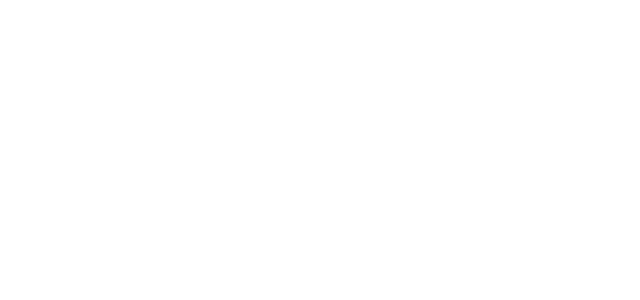
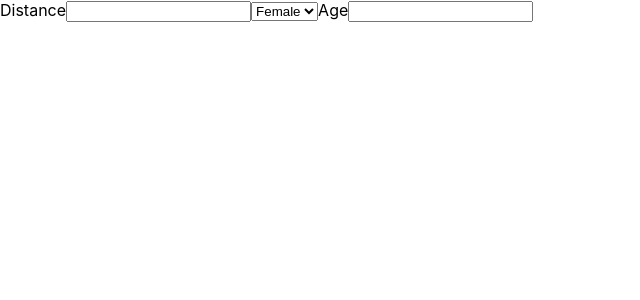
Before and after one commit to yasmineezequiel/Cooper_Challenge_Client, a React (Create React App) app: page / in a window 1280 px wide. Shown: the top 300 px of the page, without its empty margins (0-640 px from the left). Built offline with nearby package versions, Linux system fonts and the light colour scheme.

Commit message:
Refactores input field and add eventhandler in app.js.

```diff
--- a/src/App.js
+++ b/src/App.js
@@ -1,5 +1,6 @@
 import React, { Component } from 'react';
 import DisplayCooperResult from './Components/DisplayCooperResult'
+import InputFields from './Components/InputFields';
 
 class App extends Component {
     state = {
@@ -9,7 +10,6 @@
     }
 
   onChange(event) {
-    debugger
     this.setState({
       [event.target.id]: event.target.value
     })
@@ -18,12 +18,14 @@
  render() {
     return (
       <>
-
-          <DisplayCooperResult
-            distance={this.state.distance}
-            gender={this.state.gender}
-            age={this.state.age}
-            />
+        <InputFields
+        inputChangeHandler={this.onChange.bind(this)}
+        />
+        <DisplayCooperResult
+          distance={this.state.distance}
+          gender={this.state.gender}
+          age={this.state.age}
+        />
       </>
     );
   }
--- a/src/Components/InputFields.js
+++ b/src/Components/InputFields.js
@@ -1,18 +1,18 @@
-Import React from 'react'
+import React from 'react'
 
 const InputFields = (props) => {
   return (
     <>
         <label>Distance</label>
-        <input id="distance" onChange={this.onChange.bind(this)}></input>
+        <input id="distance" onChange={props.inputChangeHandler}></input>
 
-        <select id="gender" onChange={this.onChange.bind(this)}>
+        <select id="gender" onChange={props.inputChangeHandler}>
           <option value="female">Female</option>
           <option value="male">Male</option>
         </select>
 
         <label>Age</label>
-        <input id="age" onChange={this.onChange.bind(this)}></input>
+        <input id="age" onChange={props.inputChangeHandler}></input>
     </>
   )
 }
```
